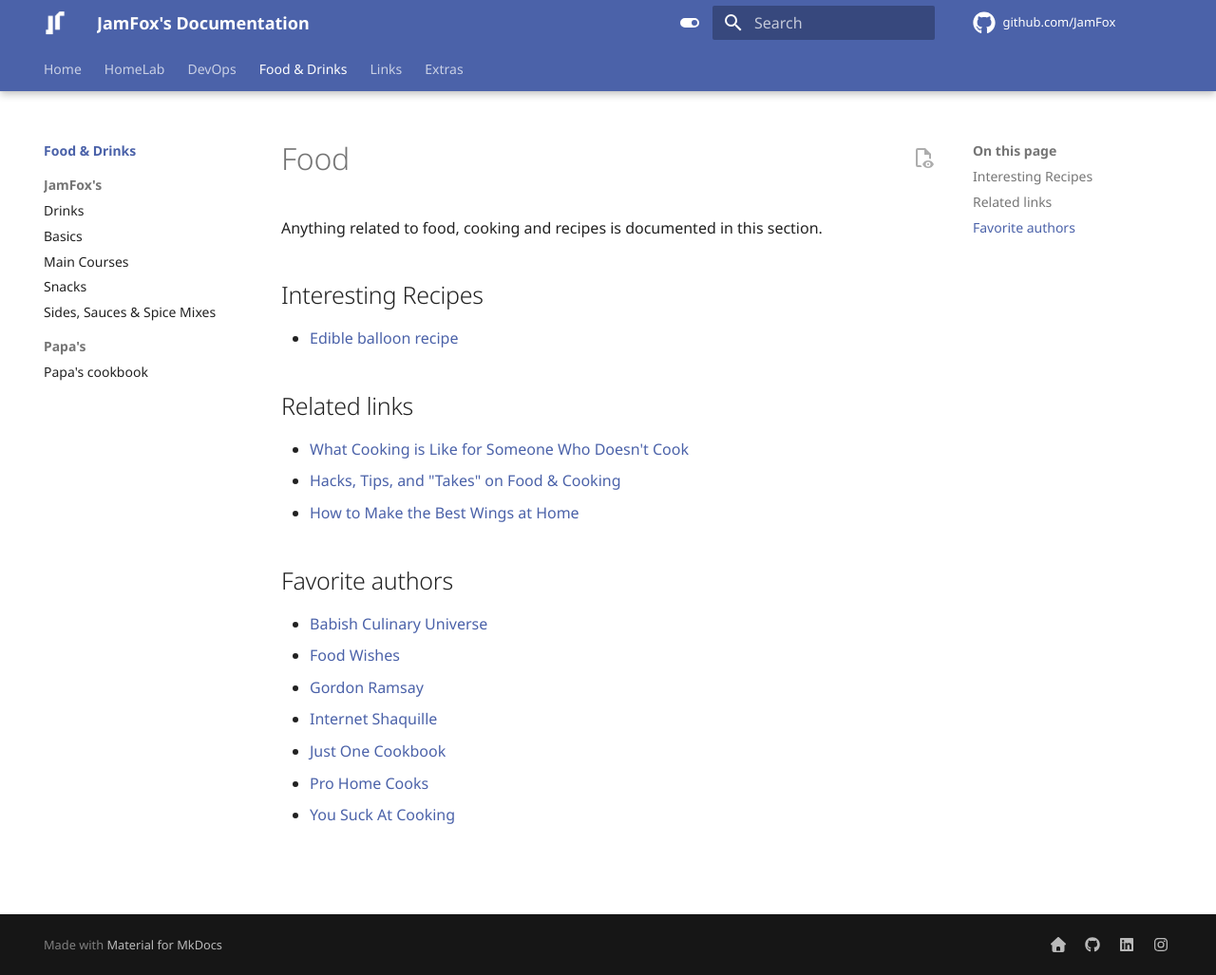
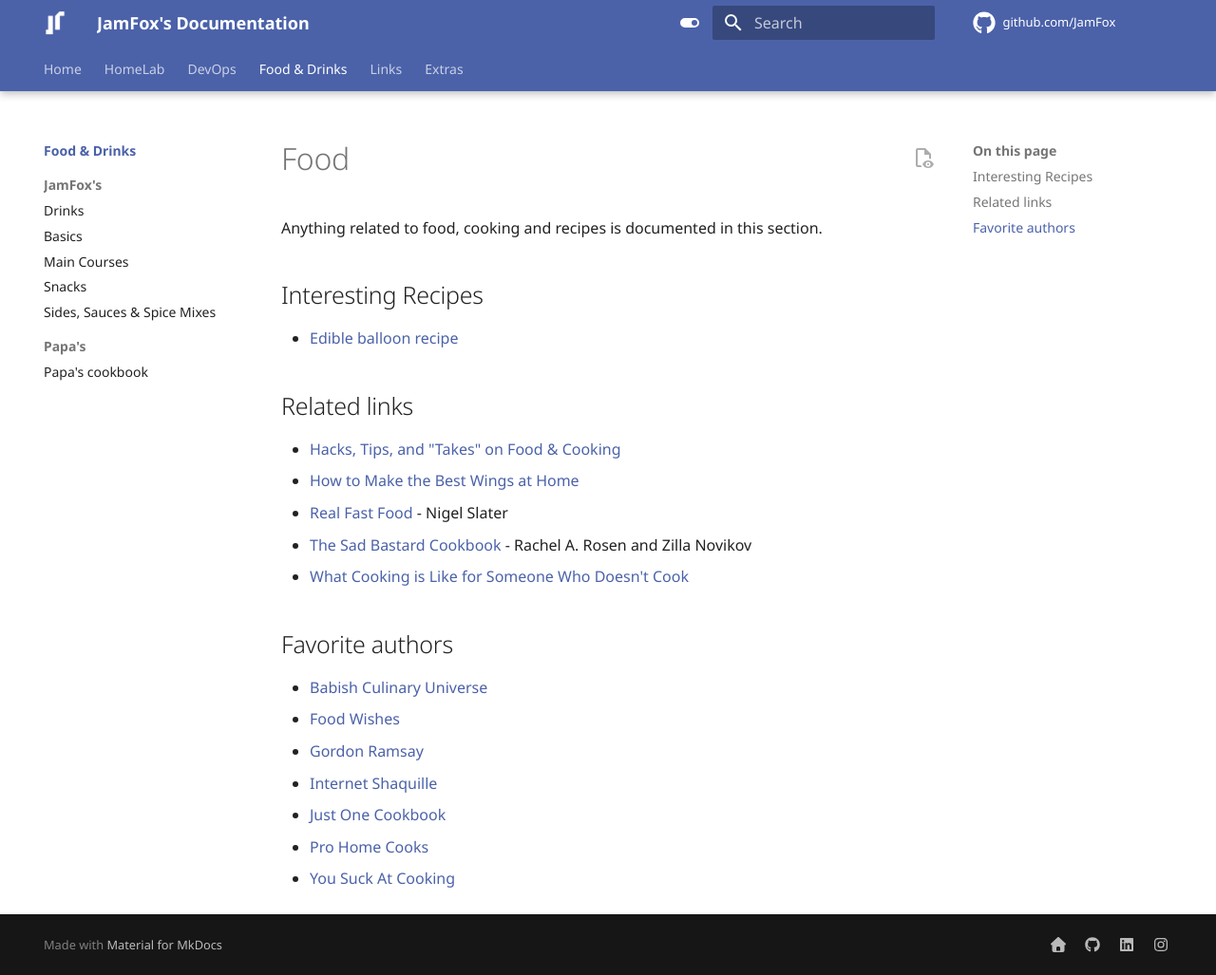
Before and after one commit to JamFox/docs.jamfox.dev, an MkDocs documentation site: the page built from docs/content/food/index.md, in a window 1280 px wide and 1027 px high. Shown: the whole window at 95% size. Built offline with MkDocs 1.6.1 and Material for MkDocs 9.7.7, drawn with Linux system fonts in a browser that asks for light colours; comment, search, counter and statistics services are not loaded.

Commit message:
cooking links

```diff
--- a/docs/content/food/index.md
+++ b/docs/content/food/index.md
@@ -10,9 +10,11 @@ Anything related to food, cooking and recipes is documented in this section.
 
 ## Related links
 
-- [What Cooking is Like for Someone Who Doesn't Cook](https://www.youtube.com/watch?v=Y9mDLhJ_Dao)
 - [Hacks, Tips, and "Takes" on Food & Cooking](https://www.youtube.com/watch?v=S3UnqJFdZFE)
 - [How to Make the Best Wings at Home ](https://www.youtube.com/watch?v=mXtKxjyfRFU)
+- [Real Fast Food](https://www.nigelslater.com/real-fast-food_bk_25) - Nigel Slater
+- [The Sad Bastard Cookbook](https://traumbooks.itch.io/the-sad-bastard-cookbook) - Rachel A. Rosen and Zilla Novikov
+- [What Cooking is Like for Someone Who Doesn't Cook](https://www.youtube.com/watch?v=Y9mDLhJ_Dao)
 
 ## Favorite authors
 
```
